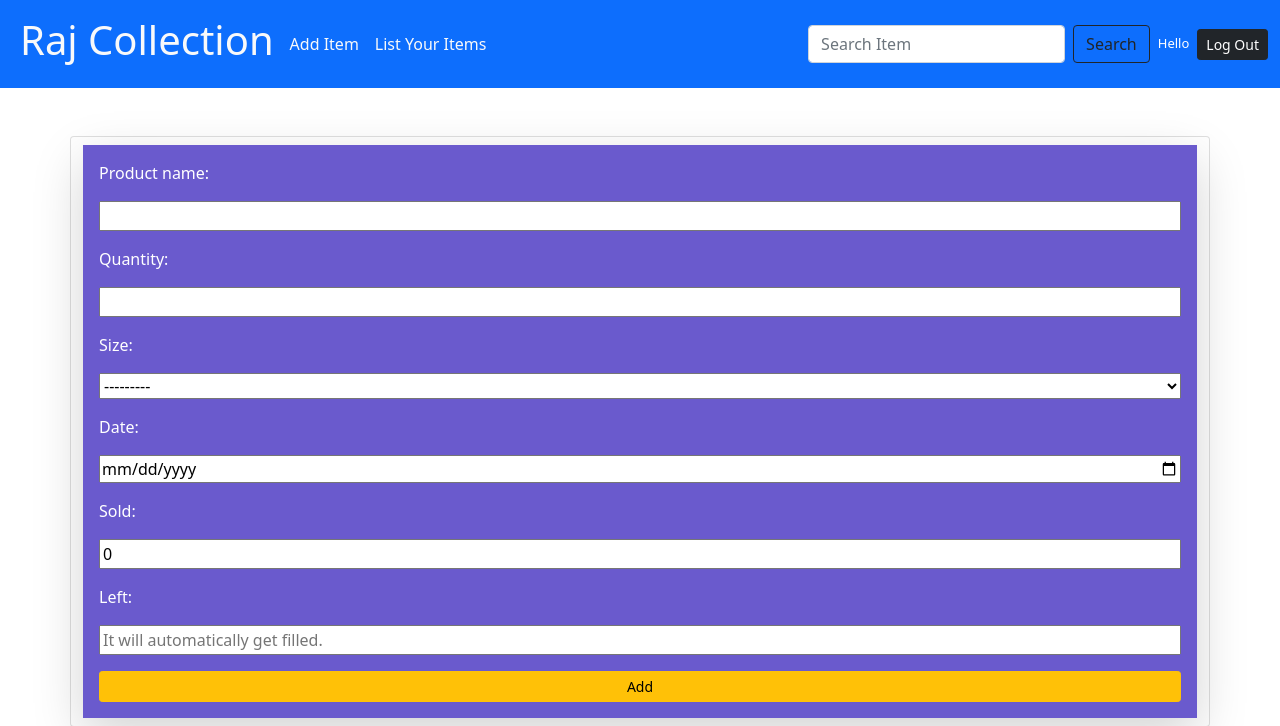
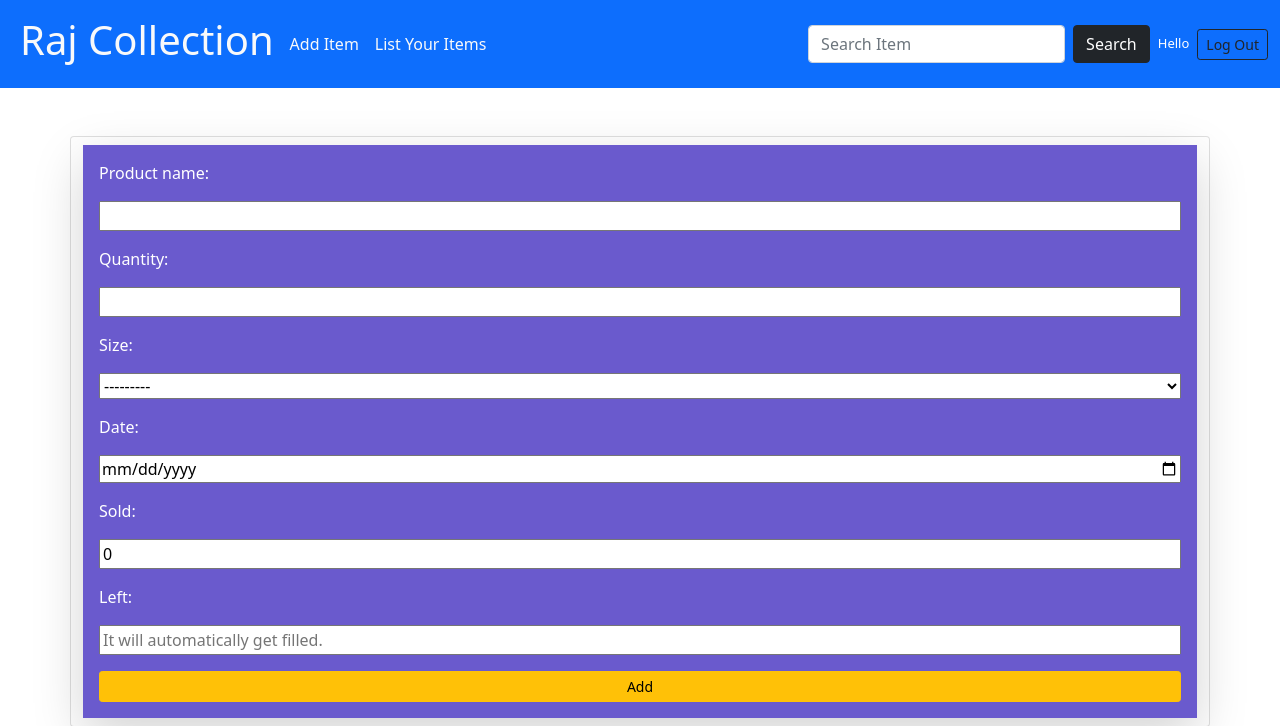
Before and after one commit to ShivPratapRaj/Inventory_Management, a Django app: page /additem/ in a window 1280 px wide. Shown: the top 726 px of the page. Run offline with Django 3.2, Linux system fonts and the light colour scheme; a user stored in the database is signed in.

Commit message:
modified logout button style

```diff
--- a/item/templates/base1.html
+++ b/item/templates/base1.html
@@ -46,14 +46,14 @@
         <form class="d-flex" method="POST" action="{% url 'search_result' %}">
           {% csrf_token %}
           <input type="search" class="form-control me-2" placeholder="Search Item" aria-label="Search" name="searched">
-          <button class="btn btn-outline-dark " type="submit">Search</button>
+          <button class="btn btn-dark " type="submit">Search</button>
         </form>
 
         {% if request.user.is_authenticated %}
 
 
         <p id="pid" class="ms-2 mt-3">Hello {{request.user.first_name}}</p>
-        <a href="{% url 'account:ulogout' %}" class="btn btn-dark ms-2 btn-sm">Log Out</a>
+        <a href="{% url 'account:ulogout' %}" class="btn btn-outline-dark ms-2 btn-sm">Log Out</a>
 
         {% else %}
         <a href="{% url 'account:login' %}" class="btn btn-light ms-2">Log In</a>
```
